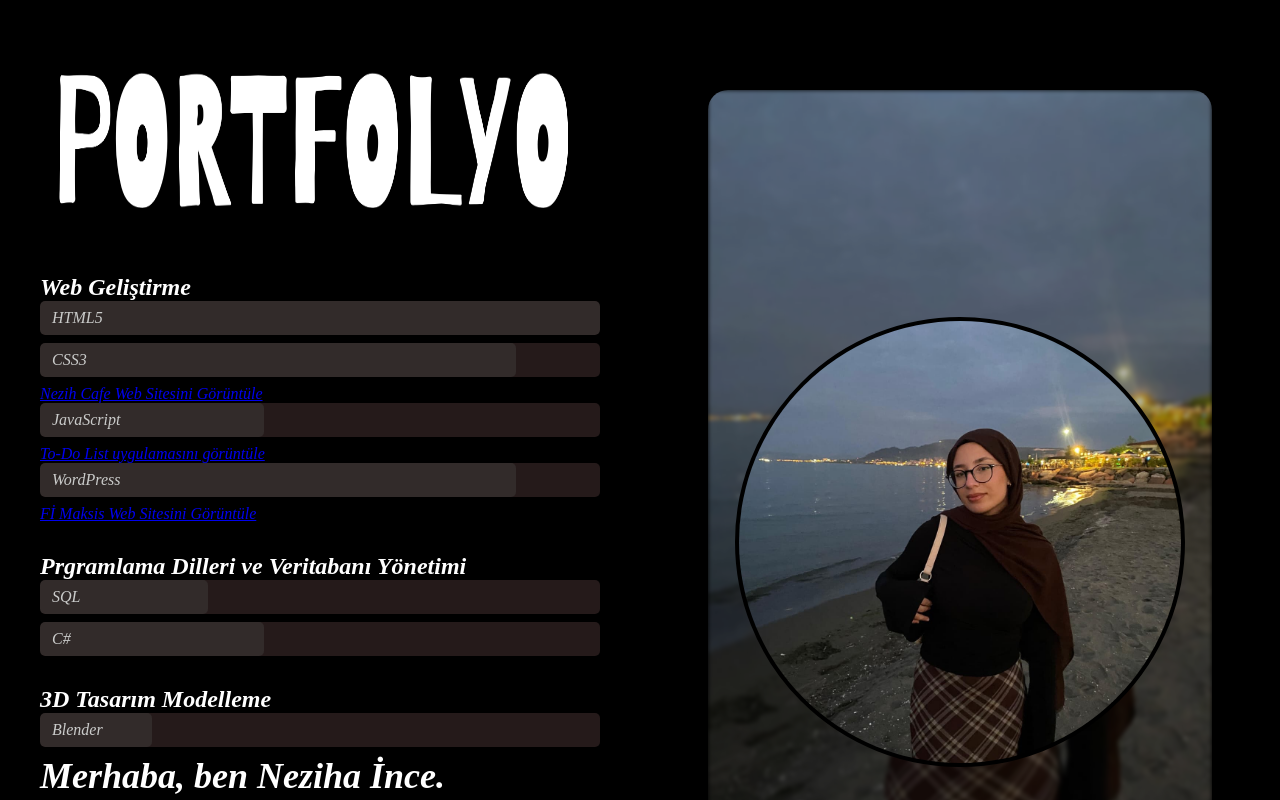
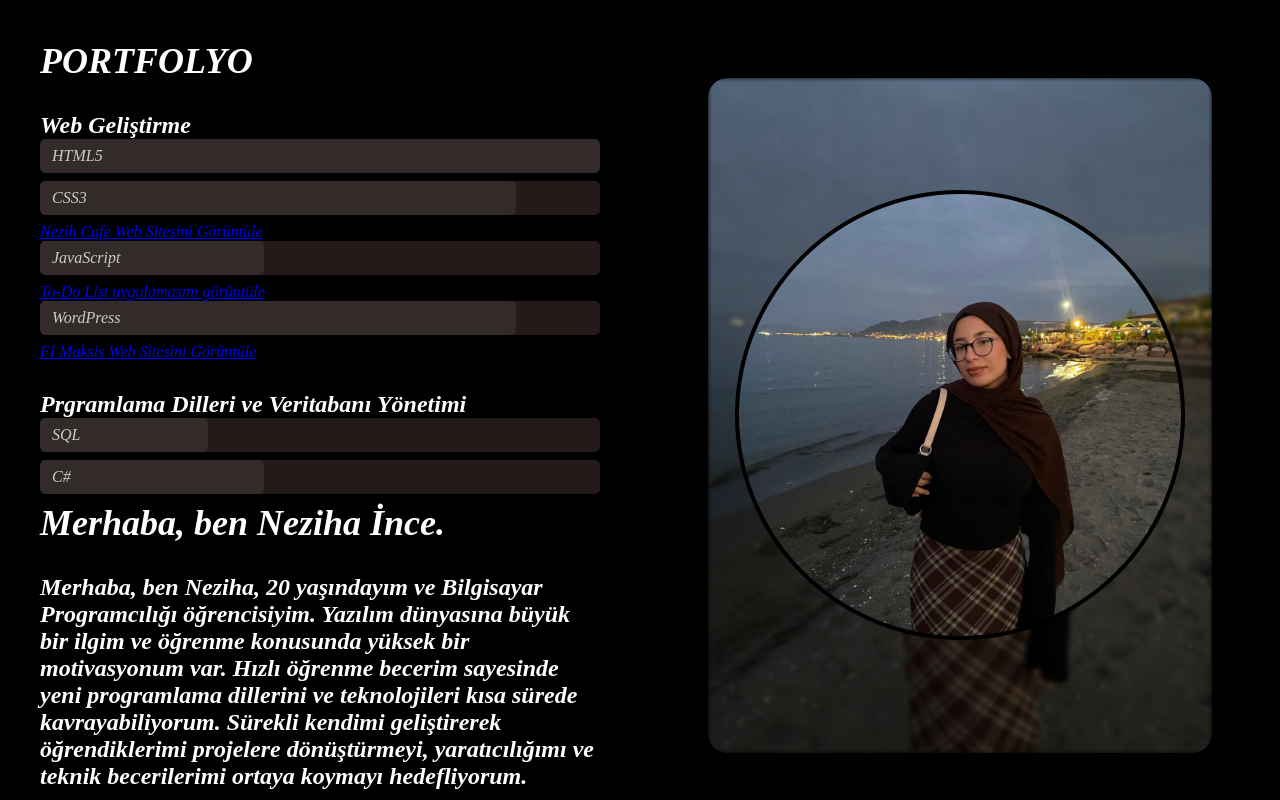
Before and after one commit to neziha3/Portfolyo, a plain HTML site: page index.html in a window 1280 px wide. Shown: the top 800 px of the page. Drawn offline with Linux system fonts and the light colour scheme; a web font is replaced by a local one.

Commit message:
Değişiklik mesajı

```diff
--- a/index.html
+++ b/index.html
@@ -12,9 +12,12 @@
 
   <div class="container">
 
-    <!-- Sol Taraf -->
-    <section class="left">
-      <img src="PORTFOLYO.png" alt="Profil Resmi" class="profile1-img" />
+
+    <section class="sol">
+      <div class="yazi">
+        <h1>PORTFOLYO</h1>
+      </div>
+
 
 
       <section class="skills">
@@ -47,12 +50,7 @@
           <li><div class="fill" style="width: 40%;"></div>C#</li>
         </ul>
       </section>
-      <section class="skills">
-        <h2>3D Tasarım Modelleme</h2>
-        <ul>
-          <li><div class="fill" style="width: 20%;"></div>Blender</li>
-        </ul>
-      </section>
+
 
       <header>
         <h1>Merhaba, ben Neziha İnce.</h1>
@@ -70,8 +68,8 @@
     </section>
 
 
-    <!-- Sağ Taraf -->
-    <aside class="right">
+
+    <aside class="sag">
       <div class="photo-frame">
         <img src="cv2.jpg" alt="Arka plan" class="background-img" />
         <img src="cv2.jpg" alt="Benim Fotoğrafım" class="profile-img" />
@@ -79,12 +77,8 @@
     </aside>
 
   </div>
-  <div class="ilet">
-    <img src="İletişim.png">
-  </div>
-  <div class="foto">
-    <img src="xox.png">
-  </div>
+
+
 
 </body>
 </html>
--- a/style.css
+++ b/style.css
@@ -18,14 +18,15 @@ body {
   min-height: 100vh;
 }
 
-/* Sol taraf */
-.left {
+
+.sol {
   flex: 1;
   padding: 40px;
   background-color: #000000;
 }
 
-.left h1 {
+
+.sol h1 {
   font-size: 36px;
   margin-bottom: 30px;
 }
@@ -84,7 +85,7 @@ body {
 }
 
 /* Sağ taraf */
-.right {
+.sag {
   flex: 1;
   position: relative;
   background-color: #000000;
@@ -141,13 +142,13 @@ body {
     flex-direction: column;
   }
 
-  .left, .right {
+  .sol, .sag {
     flex: none;
     width: 100%;
     padding: 20px;
   }
 
-  .left h1 {
+  .sol h1 {
     font-size: 28px;
     text-align: center;
   }
```
Also changed, not shown: xox.png (deleted).
